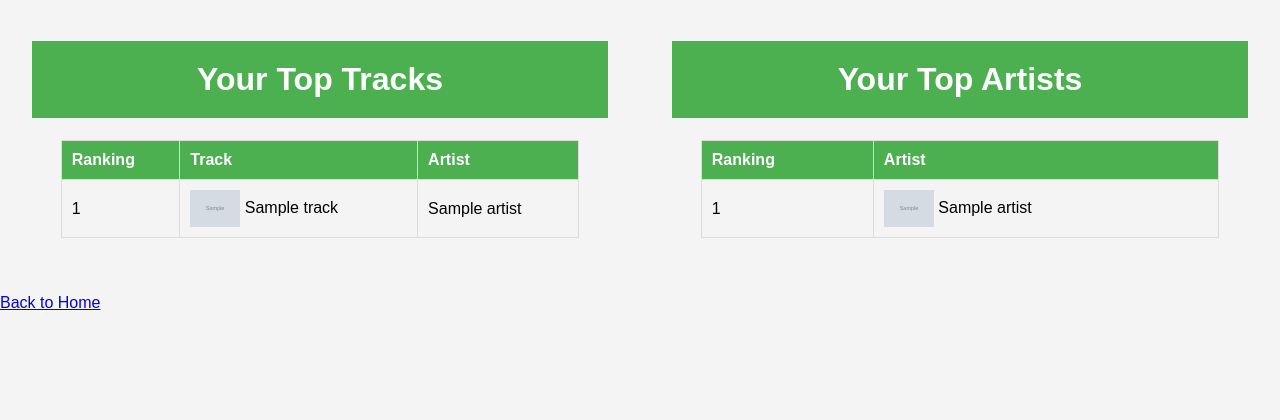
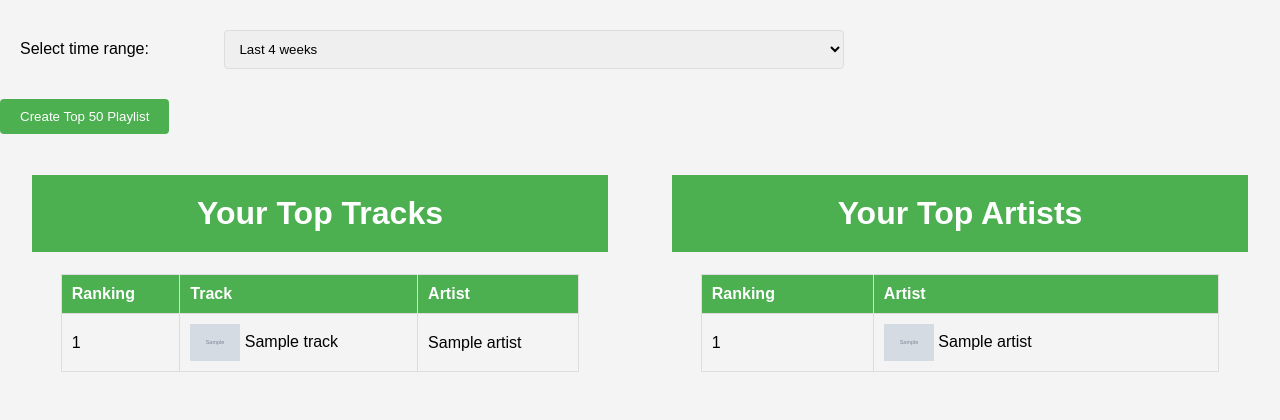
Before and after one commit to batuSenturk/SpotifyAPI, a Flask app: template templates/top_tracks_artists.html in a window 1280 px wide. Shown: the top 420 px of the page. Run offline with Flask 3, Linux system fonts and the light colour scheme; the template is opened without the code that fills it: most values are stand-ins (such as "Sample title", 1, 10 or a date in 2020); grey boxes marked "Sample" are stand-in pictures.

Commit message:
Update top_tracks_artists.html

```diff
--- a/templates/top_tracks_artists.html
+++ b/templates/top_tracks_artists.html
@@ -5,8 +5,54 @@
     <meta name="viewport" content="width=device-width, initial-scale=1.0">
     <title>Top Tracks and Artists</title>
     <link rel="stylesheet" href="{{ url_for('static', filename='css/style.css') }}">
+    <script>
+        function createTop50Playlist() {
+            const timeRange = document.getElementById('time_range').value;
+            let playlistName;
+            switch (timeRange) {
+                case 'short_term':
+                    playlistName = 'Top 50 of Last 4 Weeks';
+                    break;
+                case 'medium_term':
+                    playlistName = 'Top 50 of Last 6 Months';
+                    break;
+                case 'long_term':
+                    playlistName = 'Top 50 of All Time';
+                    break;
+                default:
+                    playlistName = 'Top 50';
+            }
+
+            fetch('/create_top_50_playlist', {
+                method: 'POST',
+                headers: {
+                    'Content-Type': 'application/json',
+                },
+                body: JSON.stringify({ time_range: timeRange, playlist_name: playlistName })
+            })
+            .then(response => response.json())
+            .then(data => {
+                if (data.status === 'success') {
+                    alert(playlistName + ' playlist created successfully!');
+                } else {
+                    alert('Error creating playlist: ' + data.message);
+                }
+            });
+        }
+    </script>
 </head>
 <body>
+    <form method="GET" action="/top_tracks_artists">
+        <label for="time_range">Select time range:</label>
+        <select name="time_range" id="time_range" onchange="this.form.submit()">
+            <option value="short_term" {% if time_range == 'short_term' %}selected{% endif %}>Last 4 weeks</option>
+            <option value="medium_term" {% if time_range == 'medium_term' %}selected{% endif %}>Last 6 months</option>
+            <option value="long_term" {% if time_range == 'long_term' %}selected{% endif %}>All time</option>
+        </select>
+    </form>
+
+    <button onclick="createTop50Playlist()">Create Top 50 Playlist</button>
+
     <div class="container">
         <div class="section">
             <h1>Your Top Tracks</h1>
```
